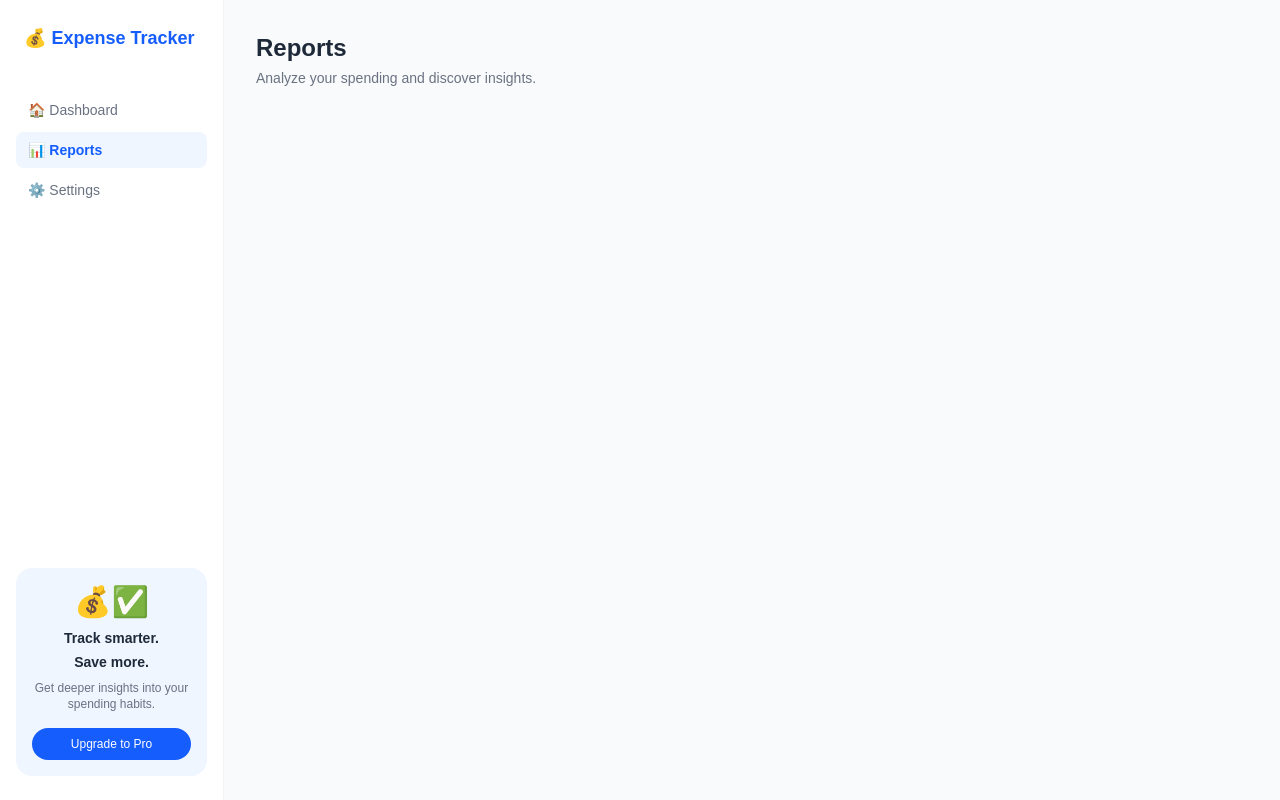
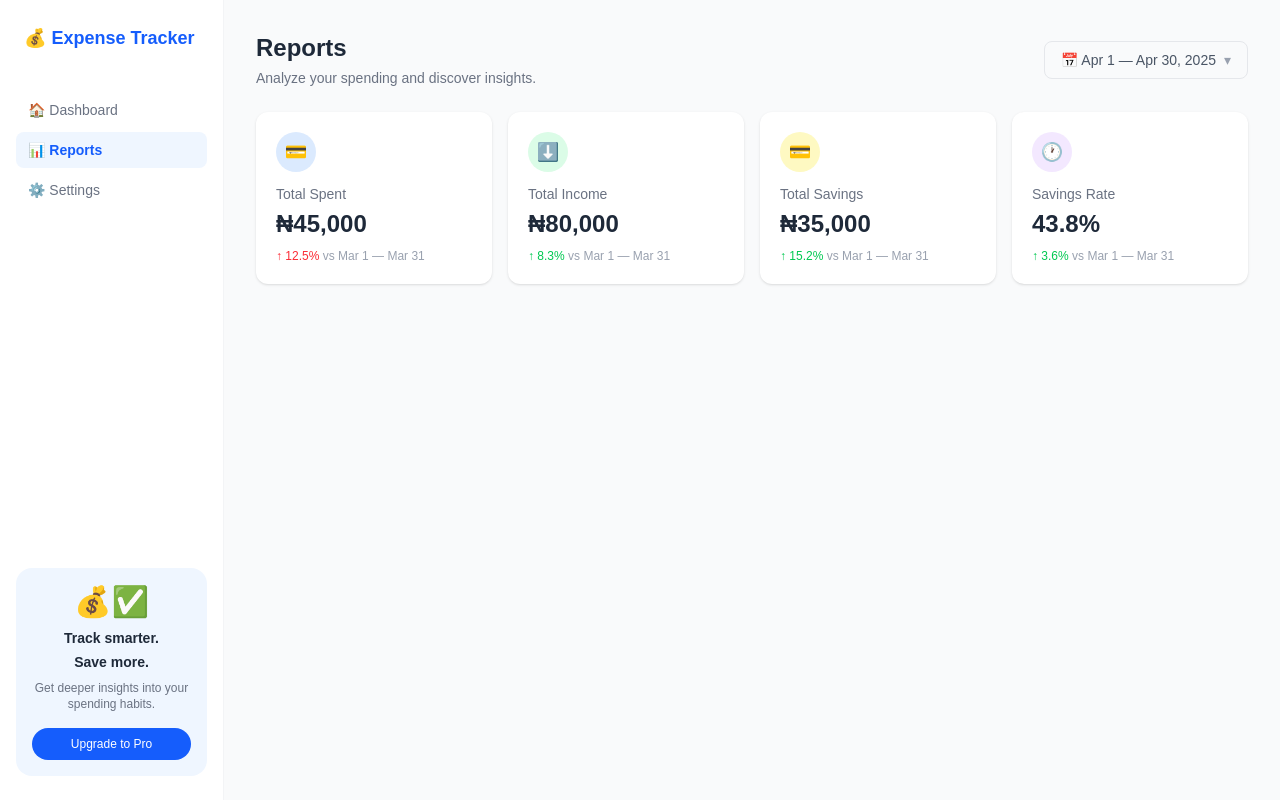
Before and after one commit to fanjorin/grp3-expense-tracker, a Next.js app in the folder frontend/: page /reports in a window 1280 px wide. Built offline with nearby package versions, Linux system fonts and the light colour scheme.

Commit message:
feat: add reports header and summary cards

```diff
--- /dev/null
+++ b/frontend/app/reports/components/ReportsHeader.jsx
@@ -0,0 +1,21 @@
+export default function ReportsHeader() {
+  return (
+    <div className="flex items-center justify-between mb-6">
+
+      {/* Title */}
+      <div>
+        <h1 className="text-2xl font-bold text-gray-800">Reports</h1>
+        <p className="text-gray-500 text-sm mt-1">
+          Analyze your spending and discover insights.
+        </p>
+      </div>
+
+      {/* Date Range Picker */}
+      <div className="flex items-center gap-2 border border-gray-200 rounded-lg px-4 py-2 text-sm text-gray-600 cursor-pointer hover:bg-gray-50">
+        📅 Apr 1 — Apr 30, 2025
+        <span className="text-gray-400">▾</span>
+      </div>
+
+    </div>
+  );
+}
--- /dev/null
+++ b/frontend/app/reports/components/SummaryCards.jsx
@@ -0,0 +1,75 @@
+const cards = [
+  {
+    id: 1,
+    icon: "💳",
+    iconBg: "bg-blue-100",
+    label: "Total Spent",
+    amount: "₦45,000",
+    change: "12.5%",
+    changeLabel: "vs Mar 1 — Mar 31",
+    changeColor: "text-red-500",
+    arrow: "↑",
+  },
+  {
+    id: 2,
+    icon: "⬇️",
+    iconBg: "bg-green-100",
+    label: "Total Income",
+    amount: "₦80,000",
+    change: "8.3%",
+    changeLabel: "vs Mar 1 — Mar 31",
+    changeColor: "text-green-500",
+    arrow: "↑",
+  },
+  {
+    id: 3,
+    icon: "💳",
+    iconBg: "bg-yellow-100",
+    label: "Total Savings",
+    amount: "₦35,000",
+    change: "15.2%",
+    changeLabel: "vs Mar 1 — Mar 31",
+    changeColor: "text-green-500",
+    arrow: "↑",
+  },
+  {
+    id: 4,
+    icon: "🕐",
+    iconBg: "bg-purple-100",
+    label: "Savings Rate",
+    amount: "43.8%",
+    change: "3.6%",
+    changeLabel: "vs Mar 1 — Mar 31",
+    changeColor: "text-green-500",
+    arrow: "↑",
+  },
+];
+
+export default function SummaryCards() {
+  return (
+    <div className="grid grid-cols-4 gap-4 mb-6">
+      {cards.map((card) => (
+        <div key={card.id} className="bg-white rounded-xl p-5 shadow-sm">
+
+          {/* Icon */}
+          <div className={`${card.iconBg} w-10 h-10 rounded-full flex items-center justify-center text-lg mb-3`}>
+            {card.icon}
+          </div>
+
+          {/* Label */}
+          <p className="text-gray-500 text-sm mb-1">{card.label}</p>
+
+          {/* Amount */}
+          <h2 className="text-2xl font-bold text-gray-800 mb-2">{card.amount}</h2>
+
+          {/* Change */}
+          <p className={`text-xs ${card.changeColor}`}>
+            {card.arrow} {card.change}{" "}
+            <span className="text-gray-400">{card.changeLabel}</span>
+          </p>
+
+        </div>
+      ))}
+    </div>
+  );
+}
--- a/frontend/app/reports/page.jsx
+++ b/frontend/app/reports/page.jsx
@@ -1,4 +1,6 @@
 import Sidebar from "./components/Sidebar";
+import ReportsHeader from "./components/ReportsHeader";
+import SummaryCards from "./components/SummaryCards";
 
 export default function ReportsPage() {
   return (
@@ -9,8 +11,8 @@ export default function ReportsPage() {
 
       {/* Main Content */}
       <main className="ml-56 flex-1 p-8">
-        <h1 className="text-2xl font-bold text-gray-800">Reports</h1>
-        <p className="text-gray-500 text-sm mt-1">Analyze your spending and discover insights.</p>
+        <ReportsHeader />
+        <SummaryCards />
       </main>
 
     </div>
```
